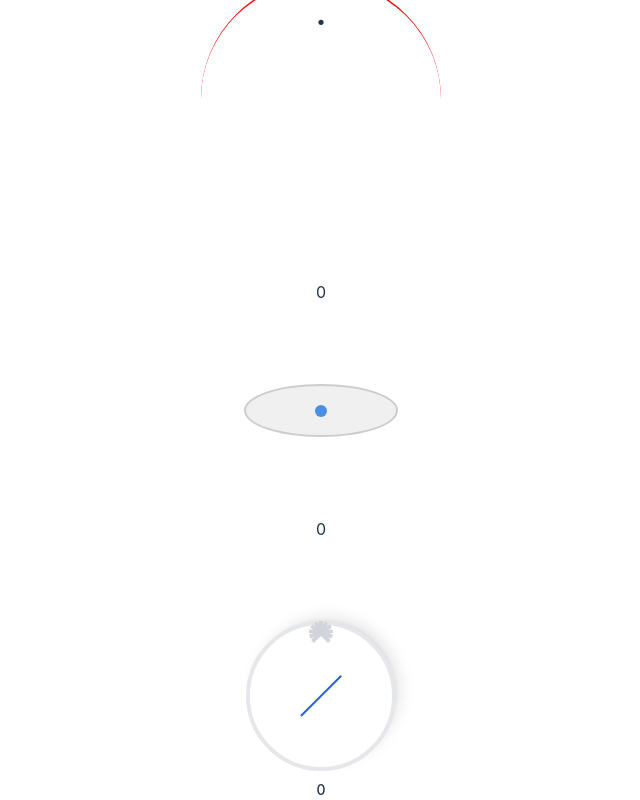
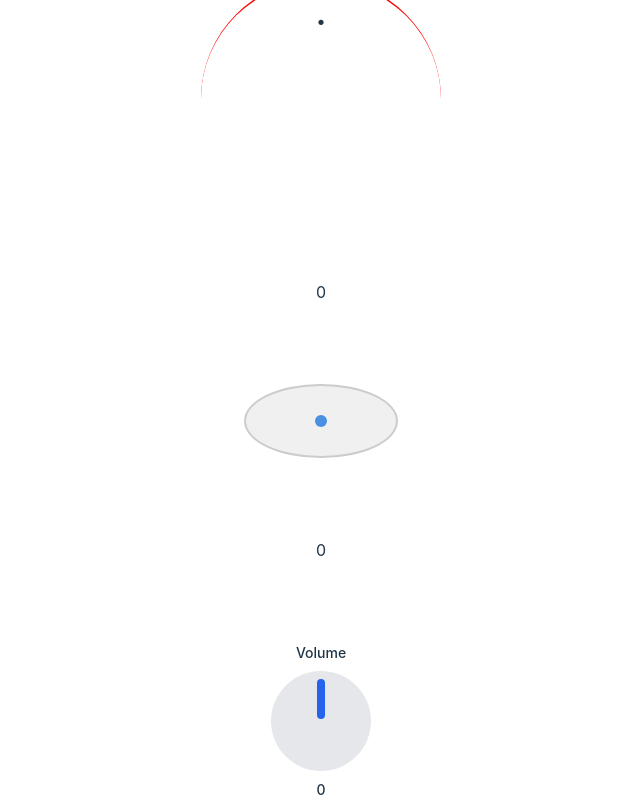
Before and after one commit to weirdinside/react-knob, a React (Vite) app: page / in a window 1280 px wide. Shown: the whole page, without its empty margins (319-959 px from the left). Built offline with nearby package versions, Linux system fonts and the light colour scheme.

Commit message:
snap functionality added

```diff
--- a/src/App.tsx
+++ b/src/App.tsx
@@ -18,10 +18,9 @@
           startValue={0}
           endValue={12}
           startAngle={0}
-          endAngle={180}
-        ></Knob>
+        />
       </div>
-      {Math.round(value1)}
+      {value1}
       <GPTKnob
         startValue={0}
         endValue={100}
@@ -37,15 +36,14 @@
       />
       {value2}
       <ClaudeKnob
+        startValue={0}
+        endValue={100}
         value={value3}
-        onChange={setValue3}
-        min={0}
-        max={100}
-        step={5} // Optional: for stepped increments
-        startAngle={-135}
-        endAngle={135}
-        size={150}
-        color="#2563eb"
+        setValue={setValue3}
+        snap={true}
+        snapInterval={5}
+        label="Volume"
+        onChange={(newValue) => console.log("Value changed:", newValue)}
       />
     </div>
   );
--- a/src/components/Claude's Knob/ClaudeKnob.tsx
+++ b/src/components/Claude's Knob/ClaudeKnob.tsx
@@ -1,212 +1,219 @@
-import React, { useState, useRef, useEffect } from 'react';
+import React, { useEffect, useRef, useState } from "react";
 
-interface KnobProps {
-  min?: number;
-  max?: number;
-  value?: number;
-  size?: number;
-  onChange?: (value: number) => void;
+interface ClaudeKnobProps {
+  // Range values
+  startValue: number;
+  endValue: number;
+  value: number;
+  setValue: (value: number) => void;
+  defaultValue?: number;
+
+  // Angle constraints
+  startAngle?: number; // Default 0
+  endAngle?: number; // Default 360
+
+  // Snapping behavior
+  snap?: boolean;
+  snapInterval?: number;
+
+  // Styling
+  size?: number; // Diameter in pixels
   color?: string;
+  backgroundColor?: string;
   showValue?: boolean;
   disabled?: boolean;
-  startAngle?: number;
-  endAngle?: number;
-  numTicks?: number;
-  step?: number;
+  label?: string;
+
+  // Optional callback
+  onChange?: (value: number) => void;
 }
 
-const styles = {
-  container: {
-    display: 'flex',
-    flexDirection: 'column' as const,
-    alignItems: 'center',
-    userSelect: 'none' as const,
-  },
-  knobWrapper: {
-    position: 'relative' as const,
-    borderRadius: '50%',
-  },
-  knobWrapperDisabled: {
-    opacity: 0.5,
-    cursor: 'not-allowed',
-  },
-  knobWrapperEnabled: {
-    cursor: 'pointer',
-  },
-  knobBase: {
-    position: 'absolute' as const,
-    inset: 0,
-    borderRadius: '50%',
-    border: '4px solid #e5e7eb',
-    backgroundColor: 'white',
-    boxShadow: '0 10px 15px -3px rgb(0 0 0 / 0.1), 0 4px 6px -4px rgb(0 0 0 / 0.1)',
-  },
-  indicator: {
-    position: 'absolute' as const,
-    top: '50%',
-    left: '50%',
-    transform: 'translate(-50%, -50%)',
-    width: '2px',
-    height: '40%',
-  },
-  tick: {
-    position: 'absolute' as const,
-    width: '4px',
-    height: '12px',
-    left: '50%',
-    top: 0,
-    transformOrigin: 'bottom',
-  },
-  tickLine: {
-    width: '100%',
-    height: '100%',
-    backgroundColor: '#d1d5db',
-  },
-  value: {
-    marginTop: '8px',
-    fontSize: '14px',
-    fontWeight: 500,
-  },
+const containerStyle: React.CSSProperties = {
+  display: "flex",
+  flexDirection: "column",
+  alignItems: "center",
+  gap: "8px",
 };
 
-const ClaudeKnob: React.FC<KnobProps> = ({
-  min = 0,
-  max = 100,
-  value = 50,
+const labelStyle: React.CSSProperties = {
+  fontSize: "14px",
+  fontWeight: 500,
+};
+
+const valueStyle: React.CSSProperties = {
+  fontSize: "14px",
+  fontWeight: 500,
+};
+
+const ClaudeKnob: React.FC<ClaudeKnobProps> = ({
+  startValue,
+  endValue,
+  value,
+  setValue,
+  defaultValue = startValue,
+  startAngle = 0,
+  endAngle = 360,
+  snap = false,
+  snapInterval = 1,
   size = 100,
-  onChange = () => {},
-  color = '#2563eb',
+  color = "#2563eb",
+  backgroundColor = "#e5e7eb",
   showValue = true,
   disabled = false,
-  startAngle = -135,
-  endAngle = 135,
-  numTicks = 11,
-  step = 1
+  label,
+  onChange,
 }) => {
   const knobRef = useRef<HTMLDivElement>(null);
   const [isDragging, setIsDragging] = useState(false);
-  const [rotation, setRotation] = useState(valueToAngle(value));
+  const [rotation, setRotation] = useState(0);
 
-  // Convert angle (degrees) to value
-  function angleToValue(angle: number): number {
-    // Normalize angle to the allowed range
-    while (angle < startAngle) angle += 360;
-    while (angle > endAngle) angle -= 360;
+  // Convert value to angle
+  const valueToAngle = (val: number): number => {
+    const valueRange = endValue - startValue;
+    const angleRange = endAngle - startAngle;
+    return ((val - startValue) / valueRange) * angleRange + startAngle;
+  };
 
-    // Clamp angle to the allowed range
-    angle = Math.max(startAngle, Math.min(endAngle, angle));
+  // Convert angle to value
+  const angleToValue = (angle: number): number => {
+    const normalizedAngle = angle - startAngle;
+    const angleRange = endAngle - startAngle;
+    const valueRange = endValue - startValue;
+    let value = (normalizedAngle / angleRange) * valueRange + startValue;
 
-    // Convert to value
-    const percent = (angle - startAngle) / (endAngle - startAngle);
-    let newValue = min + percent * (max - min);
+    // Clamp value to range
+    value = Math.max(startValue, Math.min(endValue, value));
 
-    // Apply stepping
-    newValue = Math.round(newValue / step) * step;
-    return Math.max(min, Math.min(max, newValue));
-  }
+    // Apply snapping if enabled
+    if (snap && snapInterval) {
+      value = Math.round(value / snapInterval) * snapInterval;
+    }
 
-  // Convert value to angle (degrees)
-  function valueToAngle(value: number): number {
-    const percent = (value - min) / (max - min);
-    return startAngle + percent * (endAngle - startAngle);
-  }
+    return value;
+  };
 
-  // Calculate angle from center
-  function calculateAngle(clientX: number, clientY: number): number {
+  // Calculate rotation from mouse/touch position
+  const getRotationFromPoint = (clientX: number, clientY: number): number => {
     if (!knobRef.current) return 0;
 
-    const rect = knobRef.current.getBoundingClientRect();
-    const centerX = rect.left + rect.width / 2;
-    const centerY = rect.top + rect.height / 2;
+    const knobRect = knobRef.current.getBoundingClientRect();
+    const knobCenterX = knobRect.left + knobRect.width / 2;
+    const knobCenterY = knobRect.top + knobRect.height / 2;
 
-    return Math.atan2(clientY - centerY, clientX - centerX) * 180 / Math.PI + 90;
-  }
+    const angle = Math.atan2(clientY - knobCenterY, clientX - knobCenterX);
+    let degrees = angle * (180 / Math.PI) + 90; // Convert to degrees and offset
 
+    // Normalize to 0-360 range
+    degrees = degrees < 0 ? degrees + 360 : degrees;
+
+    // Clamp to angle constraints
+    degrees = Math.max(startAngle, Math.min(endAngle, degrees));
+
+    return degrees;
+  };
+
+  // Handle mouse/touch movement
+  const handleMove = (clientX: number, clientY: number) => {
+    if (!isDragging || disabled) return;
+
+    const newRotation = getRotationFromPoint(clientX, clientY);
+    setRotation(newRotation);
+
+    const newValue = angleToValue(newRotation);
+    setValue(newValue);
+    onChange?.(newValue);
+  };
+
+  // Mouse event handlers
+  const handleMouseDown = (e: React.MouseEvent) => {
+    if (disabled) return;
+    setIsDragging(true);
+    handleMove(e.clientX, e.clientY);
+  };
+
+  const handleMouseMove = (e: MouseEvent) => {
+    handleMove(e.clientX, e.clientY);
+  };
+
+  const handleMouseUp = () => {
+    setIsDragging(false);
+  };
+
+  // Touch event handlers
+  const handleTouchStart = (e: React.TouchEvent) => {
+    if (disabled) return;
+    setIsDragging(true);
+    handleMove(e.touches[0].clientX, e.touches[0].clientY);
+  };
+
+  const handleTouchMove = (e: TouchEvent) => {
+    handleMove(e.touches[0].clientX, e.touches[0].clientY);
+  };
+
+  // Set up event listeners
+  useEffect(() => {
+    if (isDragging) {
+      window.addEventListener("mousemove", handleMouseMove);
+      window.addEventListener("mouseup", handleMouseUp);
+      window.addEventListener("touchmove", handleTouchMove);
+      window.addEventListener("touchend", handleMouseUp);
+    }
+
+    return () => {
+      window.removeEventListener("mousemove", handleMouseMove);
+      window.removeEventListener("mouseup", handleMouseUp);
+      window.removeEventListener("touchmove", handleTouchMove);
+      window.removeEventListener("touchend", handleMouseUp);
+    };
+  }, [isDragging]);
+
+  // Update rotation when value changes externally
   useEffect(() => {
     setRotation(valueToAngle(value));
   }, [value]);
 
-  const handleMouseDown = (e: React.MouseEvent) => {
-    if (disabled) return;
+  // Initialize with default value
+  useEffect(() => {
+    if (defaultValue !== undefined) {
+      setValue(defaultValue);
+    }
+  }, []);
 
-    const newAngle = calculateAngle(e.clientX, e.clientY);
-    const newValue = angleToValue(newAngle);
-
-    setIsDragging(true);
-    setRotation(newAngle);
-    onChange(newValue);
-
-    document.addEventListener('mousemove', handleMouseMove);
-    document.addEventListener('mouseup', handleMouseUp);
+  const knobStyle: React.CSSProperties = {
+    width: size,
+    height: size,
+    backgroundColor,
+    borderRadius: "50%",
+    position: "relative",
+    cursor: disabled ? "not-allowed" : "pointer",
+    opacity: disabled ? 0.5 : 1,
+    touchAction: "none",
   };
 
-  const handleMouseMove = (e: MouseEvent) => {
-    if (!isDragging) return;
-
-    const newAngle = calculateAngle(e.clientX, e.clientY);
-    const newValue = angleToValue(newAngle);
-
-    setRotation(newAngle);
-    onChange(newValue);
-  };
-
-  const handleMouseUp = () => {
-    setIsDragging(false);
-    document.removeEventListener('mousemove', handleMouseMove);
-    document.removeEventListener('mouseup', handleMouseUp);
-  };
-
-  const getTicks = () => {
-    return Array.from({ length: numTicks }).map((_, i) => {
-      const tickRotation = startAngle + (i * (endAngle - startAngle) / (numTicks - 1));
-      return tickRotation;
-    });
+  const indicatorStyle: React.CSSProperties = {
+    position: "absolute",
+    width: "8px",
+    height: "40%",
+    backgroundColor: color,
+    borderRadius: "4px",
+    top: "8px",
+    left: "50%",
+    transform: `translateX(-50%) rotate(${rotation}deg)`,
+    transformOrigin: "bottom",
   };
 
   return (
-    <div style={styles.container}>
+    <div style={containerStyle}>
+      {label && <label style={labelStyle}>{label}</label>}
       <div
         ref={knobRef}
-        style={{
-          ...styles.knobWrapper,
-          ...(disabled ? styles.knobWrapperDisabled : styles.knobWrapperEnabled),
-          width: size,
-          height: size,
-        }}
+        style={knobStyle}
         onMouseDown={handleMouseDown}
+        onTouchStart={handleTouchStart}
       >
-        <div
-          style={{
-            ...styles.knobBase,
-            transform: `rotate(${rotation}deg)`,
-          }}
-        >
-          <div
-            style={{
-              ...styles.indicator,
-              backgroundColor: color,
-            }}
-          />
-        </div>
-
-        {getTicks().map((tickRotation, i) => (
-          <div
-            key={i}
-            style={{
-              ...styles.tick,
-              transform: `translateX(-50%) rotate(${tickRotation}deg)`,
-            }}
-          >
-            <div style={styles.tickLine} />
-          </div>
-        ))}
+        <div style={indicatorStyle} />
       </div>
-
-      {showValue && (
-        <div style={styles.value}>
-          {Math.round(value)}
-        </div>
-      )}
+      {showValue && <div style={valueStyle}>{value.toFixed(snap ? 0 : 1)}</div>}
     </div>
   );
 };
```
Also changed, not shown: src/components/Knob.tsx (+29 -35 lines).
